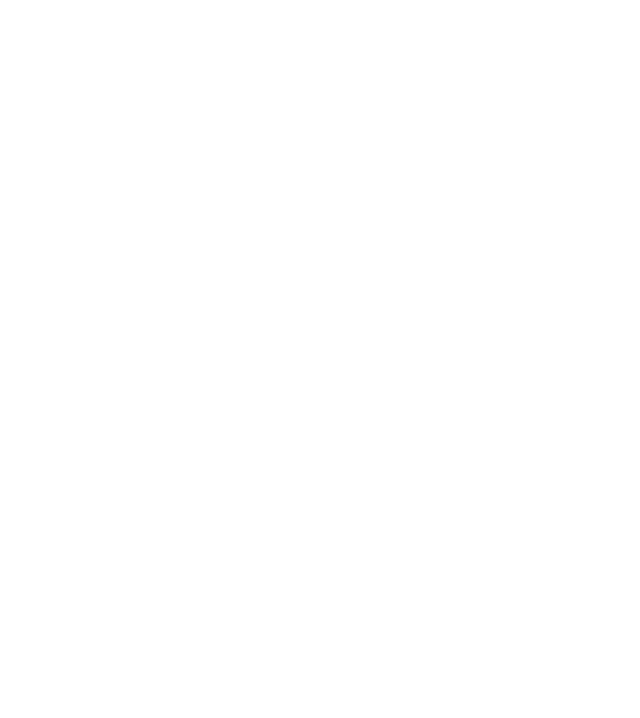
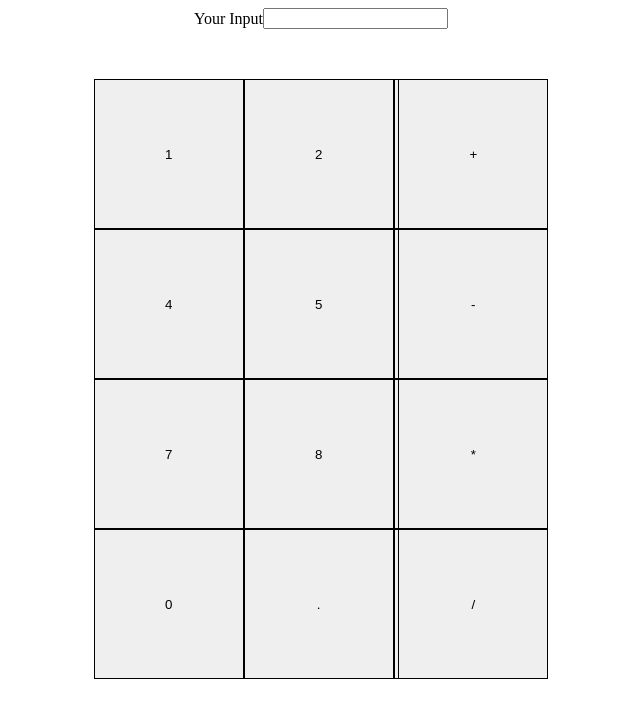
Before and after one commit to mhfwx/calculator, a plain HTML site: page index.html in a window 1280 px wide. Shown: the whole page, without its empty margins (319-959 px from the left). Drawn offline with Linux system fonts and the light colour scheme.

Commit message:
add html and css design

```diff
--- a/calcu.js
+++ b/calcu.js
@@ -1,3 +1,67 @@
+const container = document.getElementById("number");
+
+function makeRows(row,col,input,classinput) {
+
+  input.style.gridTemplateColumns=`repeat(${col},1fr)`;
+  input.style.gridTemplateRows=`repeat(${row},1fr)`;
+  for (c = 0; c < (row * col); c++) {
+    let cell = document.createElement("button");
+    cell.style.width='150px';
+    cell.style.height='150px';
+    cell.innerText=c+1;
+    input.appendChild(cell).className = classinput;
+  };
+};
+
+makeRows(3,3,container,'grid-item');
+
+
+
+
+let cell=document.createElement('button');
+cell.style.width='150px';
+cell.style.height='150px';
+cell.innerText=0;
+container.appendChild(cell).className = "grid-item";
+
+let cell2=document.createElement('button');
+cell2.style.width='150px';
+cell2.style.height='150px';
+cell2.innerText=".";
+container.appendChild(cell2).className = "grid-item";
+
+let cell3=document.createElement('button');
+cell3.style.width='150px';
+cell3.style.height='150px';
+cell3.innerText="=";
+container.appendChild(cell3).className = "grid-item";
+
+// gridItem = document.querySelectorAll('.grid-item');
+// for (let i=0;i<gridItem.length;i++){
+//   gridItem[i].addEventListener('mouseover',(e)=>{
+//     e.target.style.backgroundColor='red';
+
+//   })
+// }
+
+// document.querySelector('#clear').addEventListener('click',()=>{
+
+// for (let i=0;i<gridItem.length;i++){
+//   gridItem[i].style.backgroundColor='white';
+
+// }
+// })
+
+
+
+
+
+
+
+
+
+
+
 const add = function(a,b){
     return a+b;
 }
@@ -34,7 +98,4 @@ const operate = function(string){
             return Math.round(result*100)/100;
         }
     }
-
-
-
 }
--- a/index.html
+++ b/index.html
@@ -2,12 +2,33 @@
 <html lang="en">
 <head>
     <meta charset="UTF-8">
-    <script src="calcu.js"></script>
+    <script src="calcu.js" defer></script>
     <link rel="stylesheet" href="style.css">
 
     <title>Online  Calculator</title>
 </head>
 <body>
+    <div id ='container'>
+        <div id='io'>
+            <label for="cal">Your Input</label>
+            <input type="text">
 
+        </div>
+
+        <div class="design">
+            <div id="number">
+
+            </div>
+            <div id="control">
+
+                <button class="grid-item" style="width: 150px; height: 150px;">+</button>
+                <button class="grid-item" style="width: 150px; height: 150px;">-</button>
+                <button class="grid-item" style="width: 150px; height: 150px;">*</button>
+                <button class="grid-item" style="width: 150px; height: 150px;">/</button>
+            </div>
+
+        </div>
+
+    </div>
 </body>
 </html>
--- a/style.css
+++ b/style.css
@@ -0,0 +1,48 @@
+:root {
+    --bg-color:#ffffff;
+  }
+
+
+  #container{
+    display: flex;
+    flex-direction: column;
+    justify-content: space-evenly;
+
+  }
+
+  #number {
+    display: grid;
+    height: 400px;
+    width: 400px;
+
+
+  }
+
+  .grid-item {
+    display: flex;
+    justify-content: center;
+    width: 400px;
+    height: 400px;
+    align-items: center;
+    border: 1px solid black;
+    text-align: center;
+  }
+
+  .design{
+    display: flex;
+    flex-direction: row;
+    justify-content: space-evenly;
+
+    margin-top: 50px;
+
+  }
+
+  #control{
+    margin-left: -500px;
+  }
+
+  #io{
+    display: flex;
+    justify-content: center;
+    align-items:center;
+  }
```
